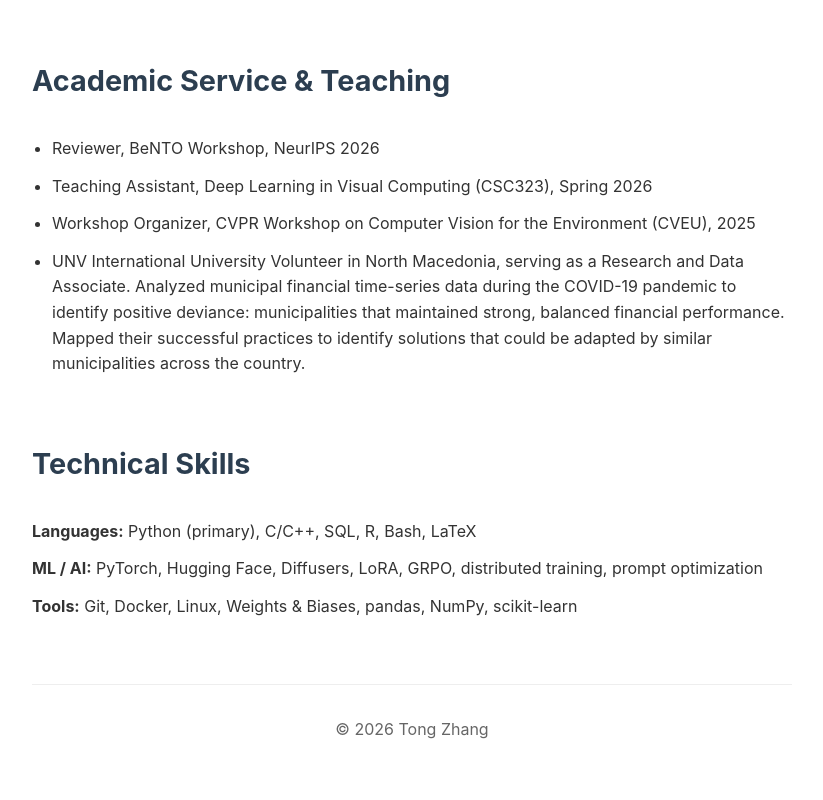
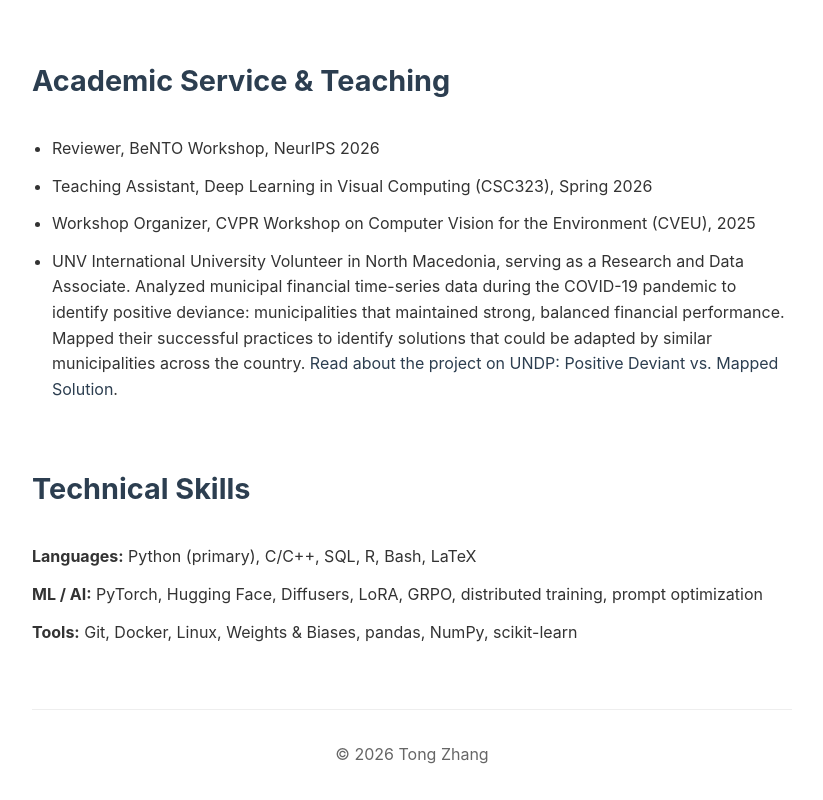
Before and after one commit to ZhangT-tech/ZhangT-tech.github.io, a plain HTML site: page index.html in a window 1280 px wide. Shown: the part 3178-3978 px from the top of the page, without its empty margins (228-1051 px from the left). Before the commit the page ends 3952 px from the top, so only its background shows below. Drawn offline with Linux system fonts and the light colour scheme.

Commit message:
Link UNV experience to UNDP project article

```diff
--- a/index.html
+++ b/index.html
@@ -127,7 +127,7 @@
                 <li>Reviewer, BeNTO Workshop, NeurIPS 2026</li>
                 <li>Teaching Assistant, Deep Learning in Visual Computing (CSC323), Spring 2026</li>
                 <li>Workshop Organizer, CVPR Workshop on Computer Vision for the Environment (CVEU), 2025</li>
-                <li>UNV International University Volunteer in North Macedonia, serving as a Research and Data Associate. Analyzed municipal financial time-series data during the COVID-19 pandemic to identify positive deviance: municipalities that maintained strong, balanced financial performance. Mapped their successful practices to identify solutions that could be adapted by similar municipalities across the country.</li>
+                <li>UNV International University Volunteer in North Macedonia, serving as a Research and Data Associate. Analyzed municipal financial time-series data during the COVID-19 pandemic to identify positive deviance: municipalities that maintained strong, balanced financial performance. Mapped their successful practices to identify solutions that could be adapted by similar municipalities across the country. <a href="https://www.undp.org/north-macedonia/blog/positive-deviant-vs-mapped-solution" target="_blank" rel="noopener noreferrer">Read about the project on UNDP: Positive Deviant vs. Mapped Solution</a>.</li>
             </ul>
         </section>
 
```
